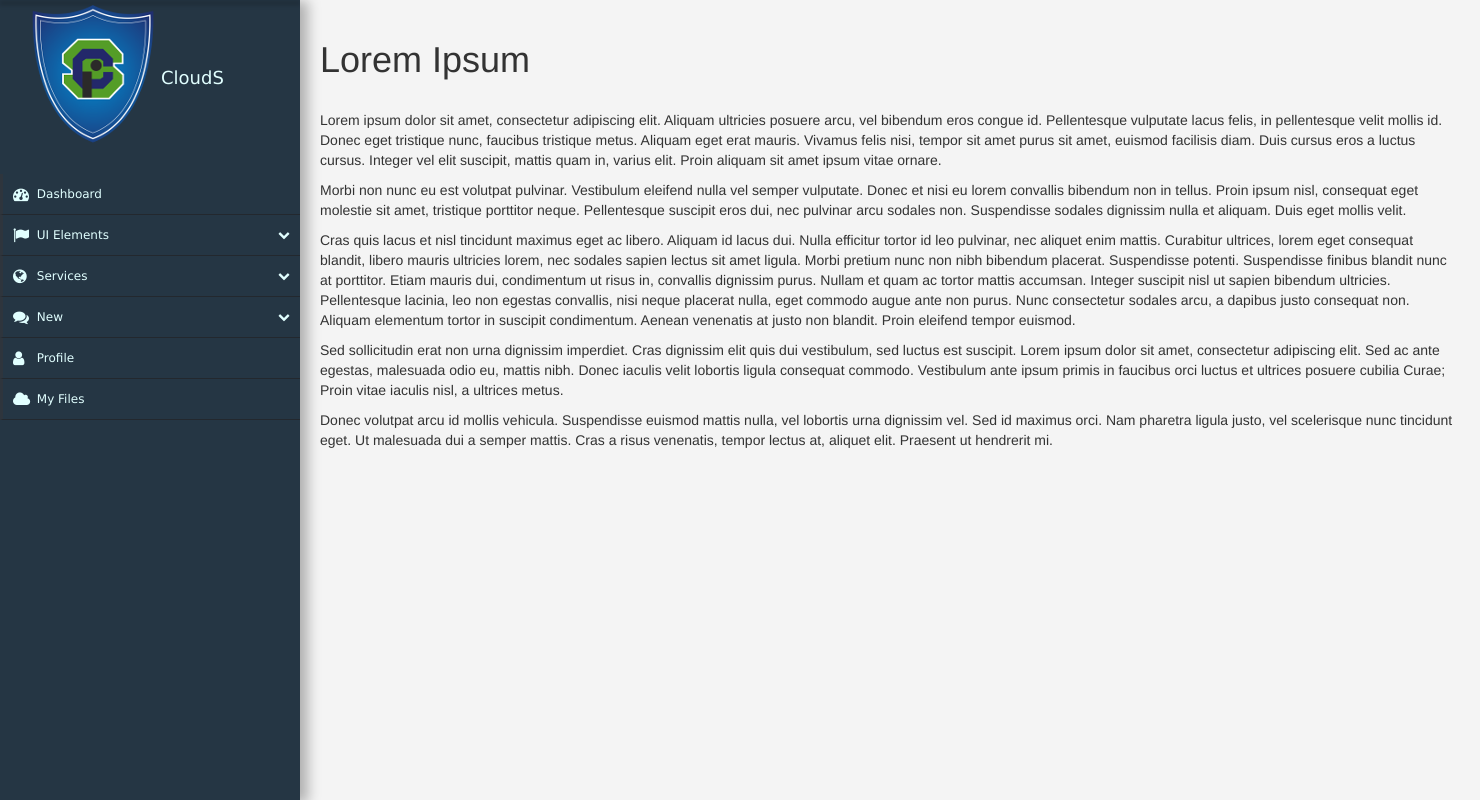
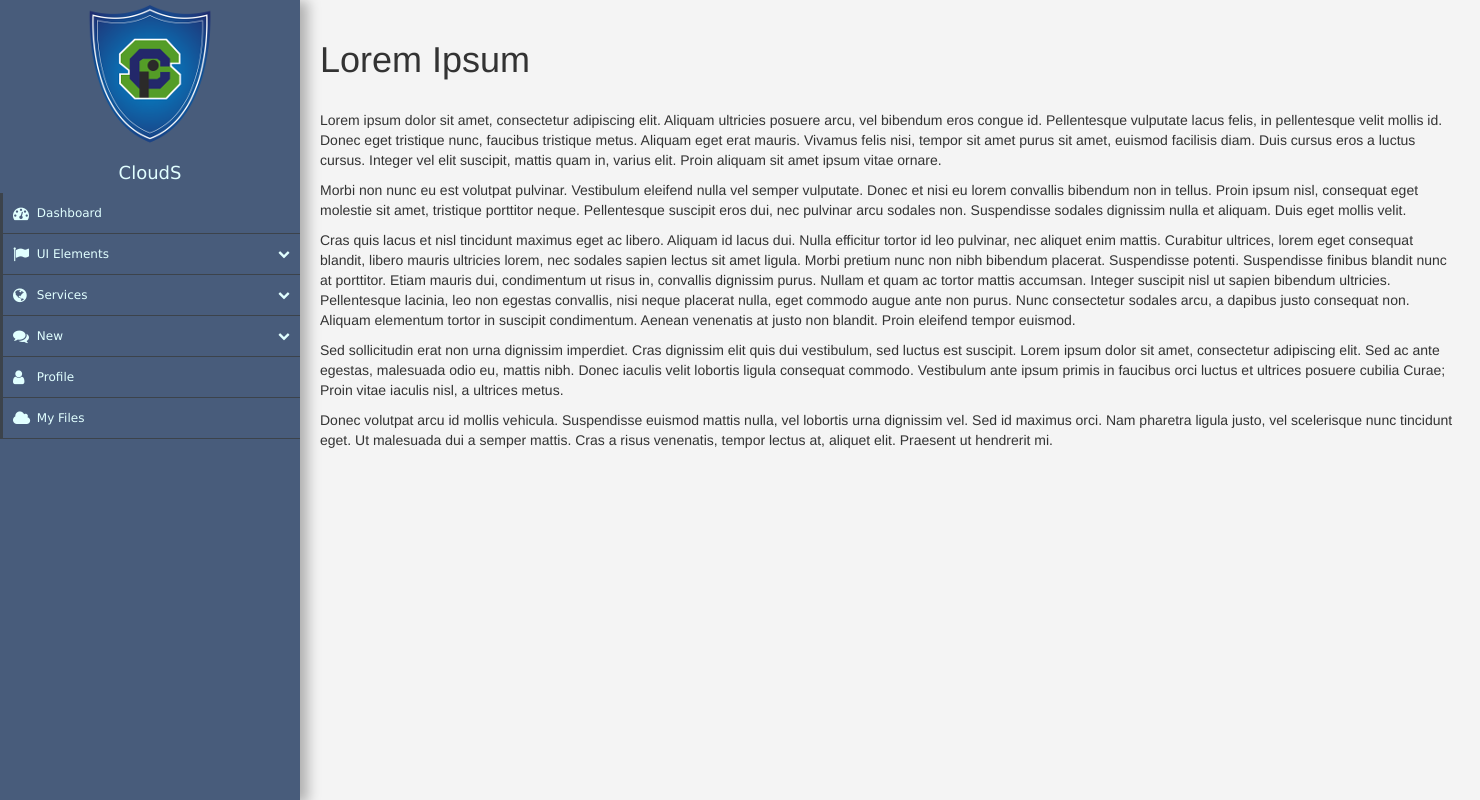
Before and after one commit to Username300/CloudSCI, a PHP site: page /user_panel.php in a window 1480 px wide. Run offline with PHP 8.4, Linux system fonts and the light colour scheme; some libraries are stand-ins or nearby versions.

Commit message:
Update infcss.css

```diff
--- a/infcss.css
+++ b/infcss.css
@@ -1,27 +1,31 @@
+body {
+  margin: 0px;
+  padding: 0px;
+  background-color: #f4f4f4;
+}
 .nav-side-menu {
   overflow: auto;
   font-family: verdana;
   font-size: 12px;
   font-weight: 200;
-  background-color: #253644;
+  background-color: #485C7B;
   position: fixed;
   top: 0px;
-  width: 300px;;
+  width: 300px;
   height: 100%;
   color: #e1ffff;
   -webkit-box-shadow: 7px 2px 12px 1px rgba(0,0,0,0.28);
 -moz-box-shadow: 7px 2px 12px 1px rgba(0,0,0,0.28);
 box-shadow: 7px 2px 12px 1px rgba(0,0,0,0.28);
 }
+.content-display{
+	margin: 0px 20px;
+}
 .nav-side-menu .brand {
-  background-color: #4f5b69;
   display: block;
   text-align: center;
   font-size: 14px;
   margin:0 auto;
-  -webkit-box-shadow: 0px 3px 5px 1px rgba(0,0,0,0.41);
-  -moz-box-shadow: 0px 3px 5px 1px rgba(0,0,0,0.41);
-  box-shadow: 0px 3px 5px 1px rgba(0,0,0,0.41);
 }
 .nav-side-menu .toggle-btn {
   display: none;
@@ -81,8 +85,8 @@ box-shadow: 7px 2px 12px 1px rgba(0,0,0,0.28);
 }
 .nav-side-menu li {
   padding-left: 0px;
-  border-left: 3px solid #2e353d;
-  border-bottom: 1px solid #23282e;
+  border-left: 3px solid #3C434B;
+  border-bottom: 1px solid #3C434B;
 }
 .nav-side-menu li a {
   text-decoration: none;
@@ -145,22 +168,12 @@ box-shadow: 7px 2px 12px 1px rgba(0,0,0,0.28);
   .nav-side-menu .menu-list .menu-content {
     display: block;
   }
-  .nav-side-menu .brand  h4{
-	float: left;
-	line-height: 136px;
-	text-align: center;
-	height: 154px;
-  }
-  .sci-logo{
-	float: left;
-	padding-left: 25px;
-  }
   .main{
 	margin-left: 300px;
   }
+  .clouds-logo{
+	width:200px;
+	height: 100px;
+	margin: 20px;
+  }
 }
-body {
-  margin: 0px;
-  padding: 0px;
-  background-color: #f4f4f4;
-}
```
Also changed, not shown: other parts of infcss.css (+26 -7 lines).
